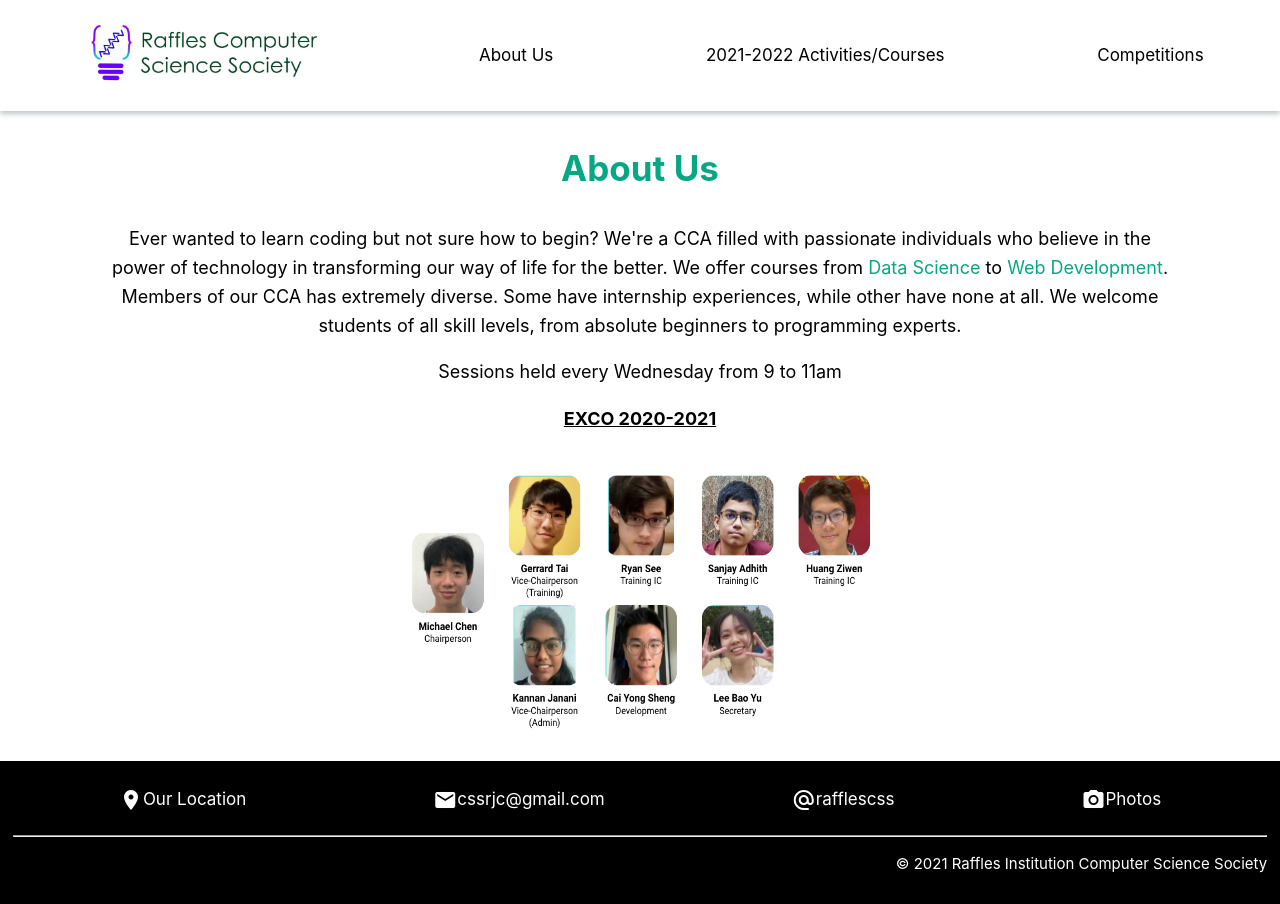
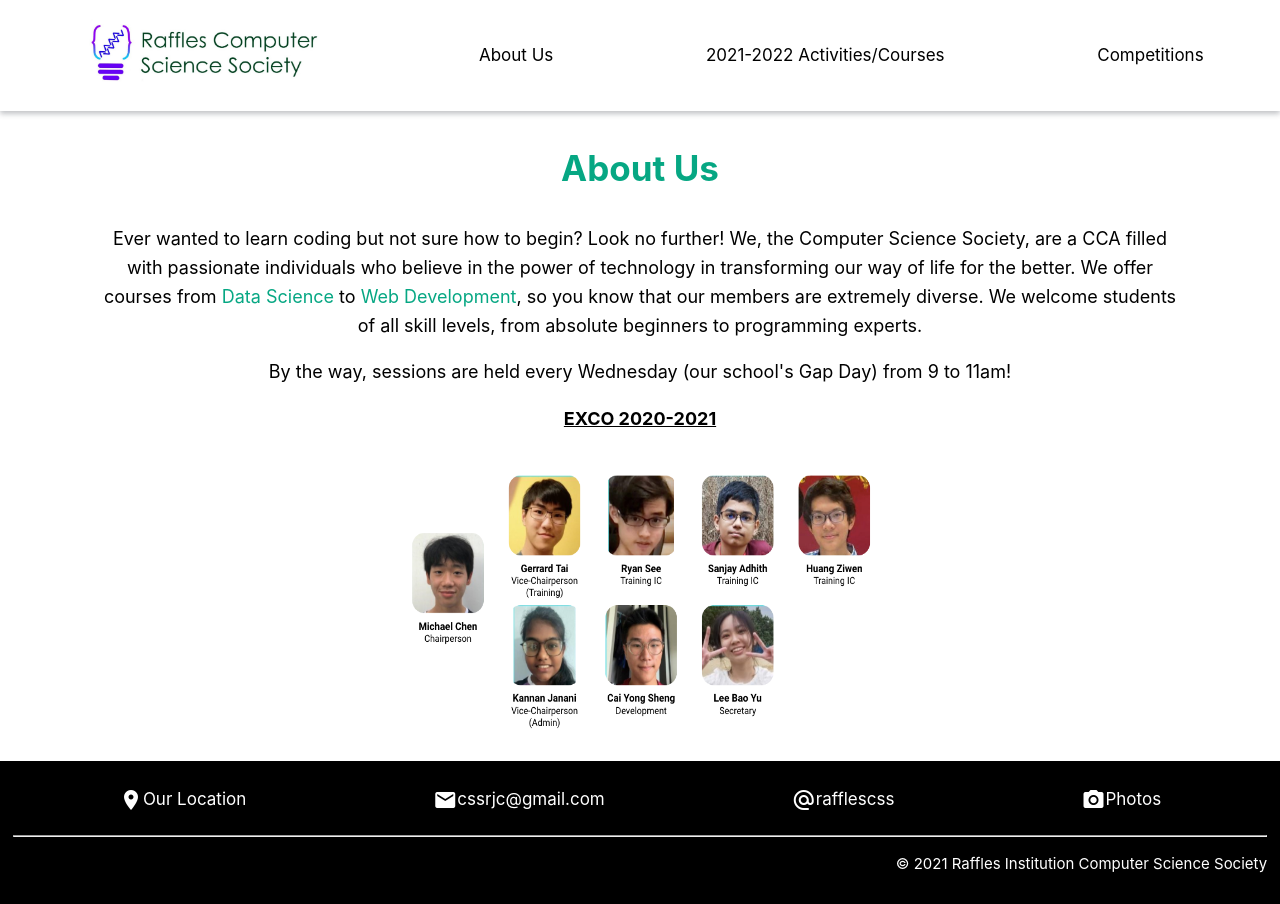
Before and after one commit to yu116/ccaweb, a Next.js app: page /aboutus in a window 1280 px wide. Built offline with nearby package versions, Linux system fonts and the light colour scheme.

Commit message:
Update About Us

```diff
--- a/pages/aboutus.js
+++ b/pages/aboutus.js
@@ -30,10 +30,10 @@
                 <h1 className={utilStyles.h1}><b>About Us</b></h1>
                 <div className={utilStyles.container}>
                     <p>
-                        Ever wanted to learn coding but not sure how to begin? We're a CCA filled with passionate individuals who believe in the power of technology in transforming our way of life for the better. We offer courses from <a href="/activities/datasciandmachinelearning" className={utilStyles.a}>Data Science</a> to <a href="/activities/webandmobileappdevt" className={utilStyles.a}>Web Development</a>. Members of our CCA has extremely diverse. Some have internship experiences, while other have none at all. We welcome students of all skill levels, from absolute beginners to programming experts.
+                        Ever wanted to learn coding but not sure how to begin? Look no further! We, the Computer Science Society, are a CCA filled with passionate individuals who believe in the power of technology in transforming our way of life for the better. We offer courses from <a href="/activities/datasciandmachinelearning" className={utilStyles.a}>Data Science</a> to <a href="/activities/webandmobileappdevt" className={utilStyles.a}>Web Development</a>, so you know that our members are extremely diverse. We welcome students of all skill levels, from absolute beginners to programming experts.
                     </p>
                     <p>
-                        Sessions held every Wednesday from 9 to 11am
+                        By the way, sessions are held every Wednesday (our school's Gap Day) from 9 to 11am!
                     </p>
                 </div>
                 <p><b><u>EXCO 2020-2021</u></b></p>
```
